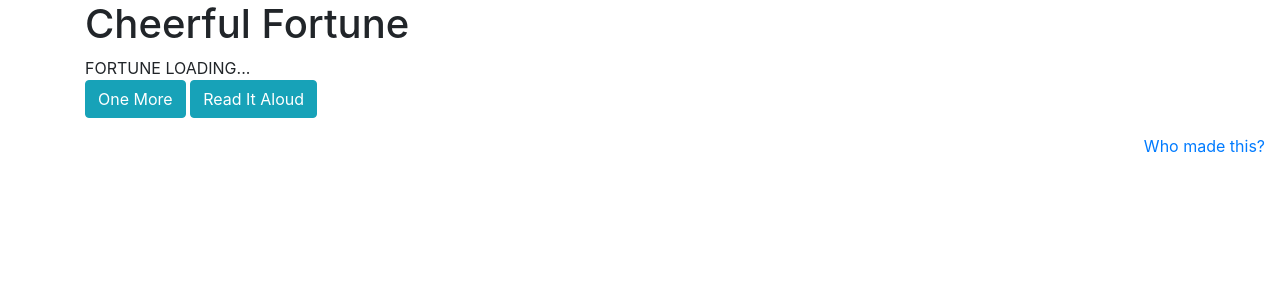
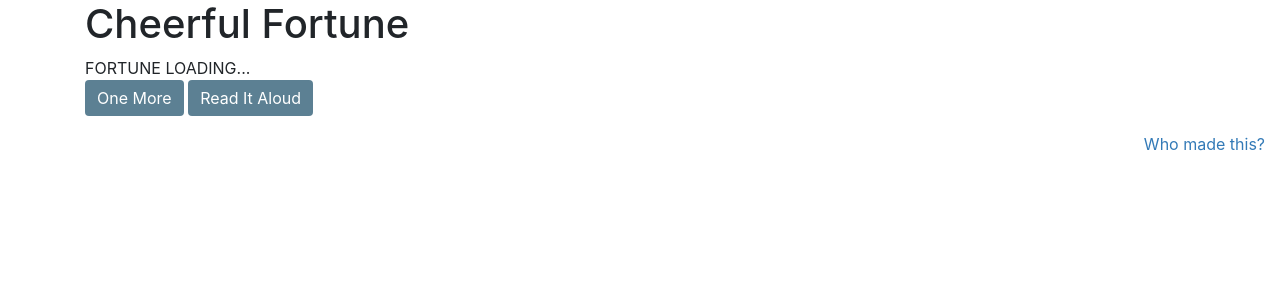
Before and after one commit to cheerfulghost/cheerful-fortune, a Jekyll site: the page built from index.html, in a window 1280 px wide. Shown: the top 300 px of the page. Built offline with Jekyll 4.4.1, drawn with Linux system fonts in a browser that asks for light colours.

Commit message:
Style changes to match the Cheerful Ghost style

```diff
--- a/_layouts/default.html
+++ b/_layouts/default.html
@@ -11,6 +11,7 @@
 
     <!-- Bootstrap core CSS -->
     <link href="//getbootstrap.com/docs/4.1/dist/css/bootstrap.min.css" rel="stylesheet">
+    <link href="/fortune.css" rel="stylesheet">
     <script src="//ajax.googleapis.com/ajax/libs/jquery/3.3.1/jquery.min.js"></script>
   </head>
 
--- /dev/null
+++ b/fortune.css
@@ -0,0 +1,12 @@
+a {
+    color: #337ab7;
+}
+
+.btn-primary {
+    background-color: #5C8093;
+    border: 0;
+}
+
+.btn-primary:hover, .btn-primary:active {
+    background-color: #286090;
+}
--- a/index.html
+++ b/index.html
@@ -55,5 +55,5 @@ layout: default
 <span class="fortune">FORTUNE LOADING...</span>
 
 <br/>
-<button type="button" class="btn btn-info one_more">One More</button>
-<button type="button" class="btn btn-info read_it">Read It Aloud</button>
+<button type="button" class="btn btn-primary one_more">One More</button>
+<button type="button" class="btn btn-primary read_it">Read It Aloud</button>
```
Also changed, not shown: 1 other file.
